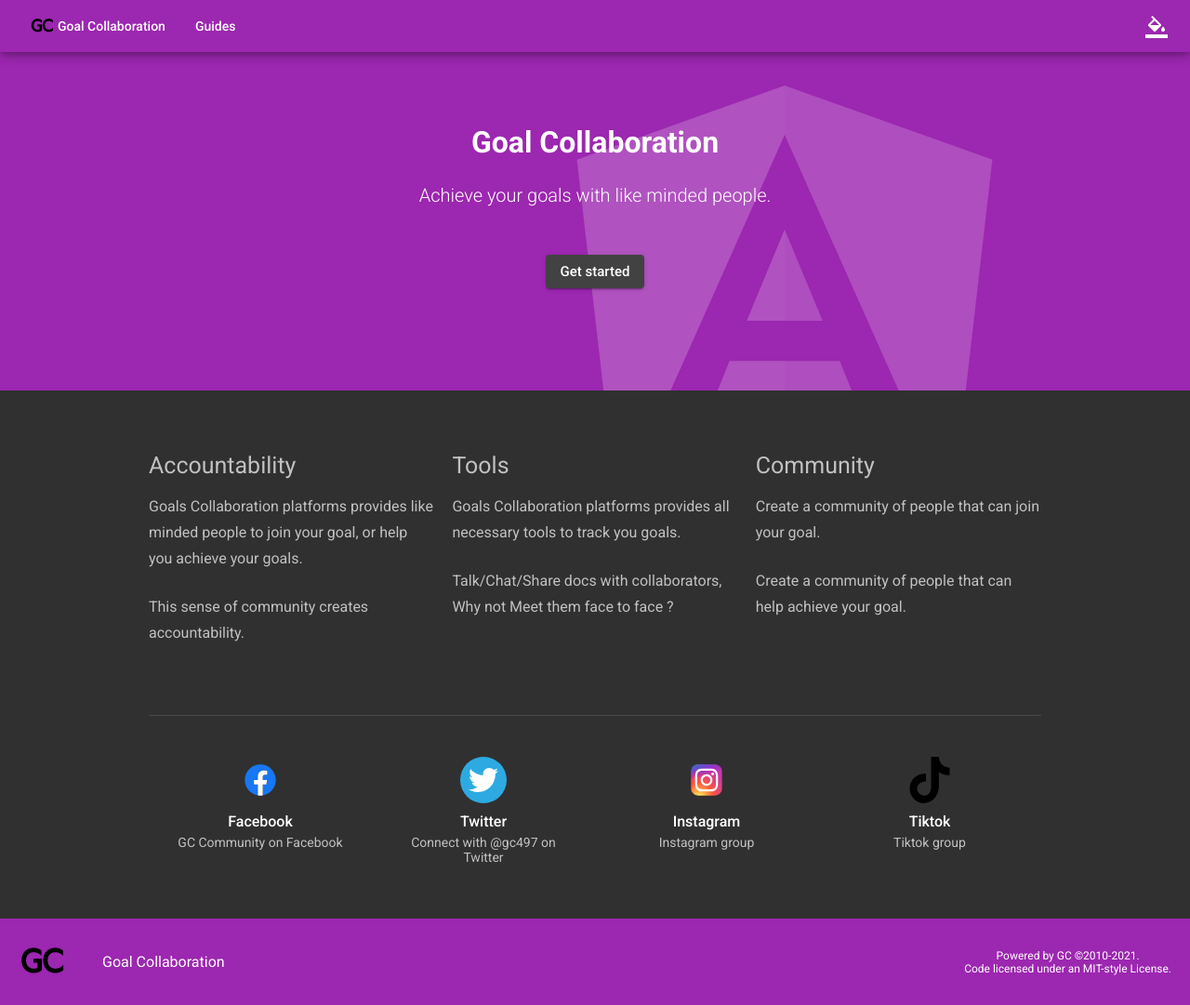
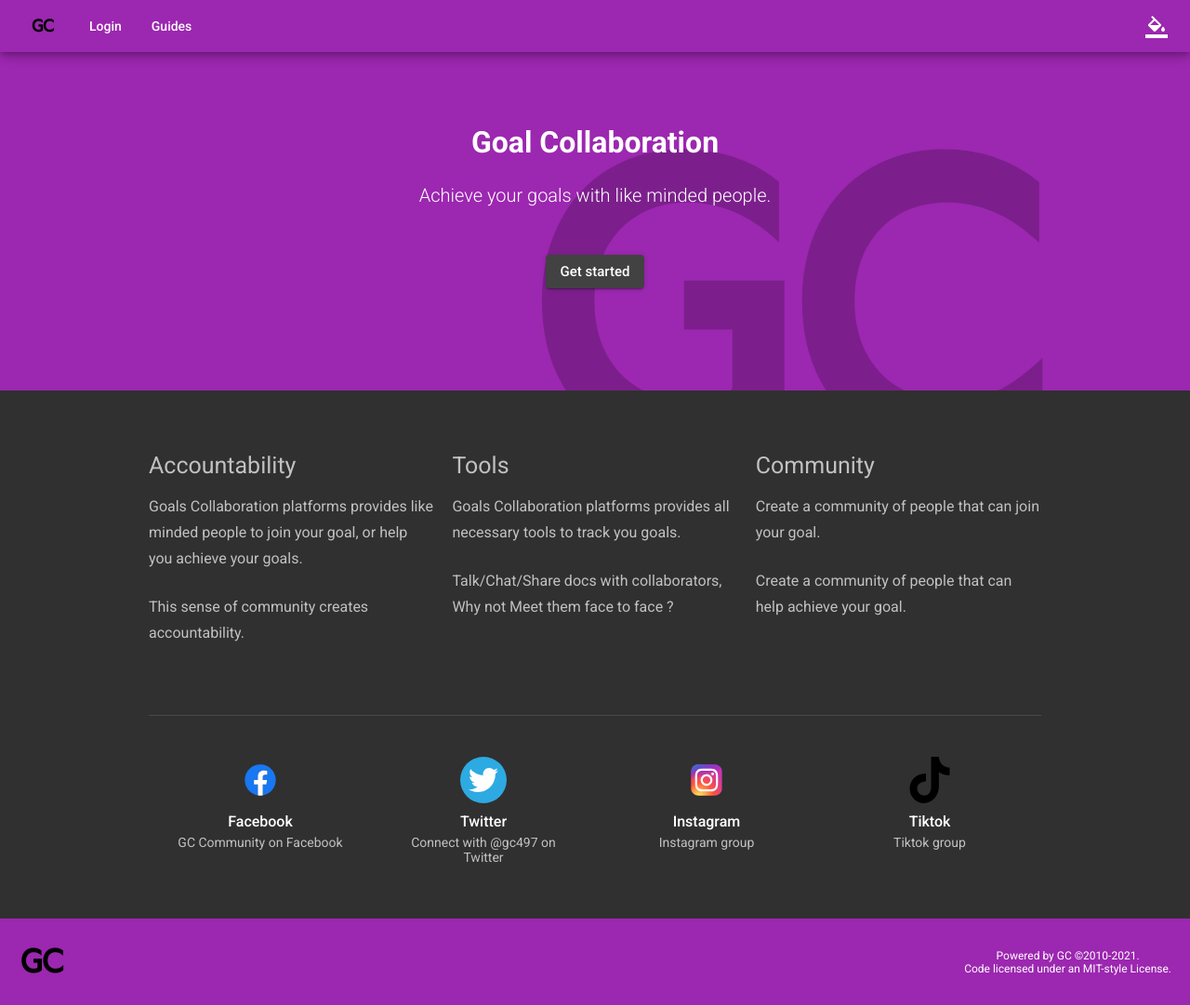
Before and after one commit to salman497/gc, an Angular app: page / in a window 1280 px wide. Shown: the whole page at 93% size. Built offline with nearby package versions, Linux system fonts and the light colour scheme.

Commit message:
chore: update icons

```diff
--- a/apps/gc-web/src/app/pages/homepage/homepage.scss
+++ b/apps/gc-web/src/app/pages/homepage/homepage.scss
@@ -11,7 +11,7 @@ $margin-promotion-sections-small: 15px;
 .docs-header-background::before {
   content: '';
   position: absolute;
-  background-image: url('../../../assets/img/homepage/angular-white-transparent.svg');
+  background-image: url('../../../assets/img/gc-logo.svg');
   background-size: 600px;
   top: 0;
   bottom: 0;
--- a/apps/gc-web/src/app/shared/footer/footer.html
+++ b/apps/gc-web/src/app/shared/footer/footer.html
@@ -5,7 +5,7 @@
         <img class="docs-footer-angular-logo"
           src="../../../assets/img/gc-logo.svg"
           alt="Goal Collaboration icon">
-        <span><a href="https://gc497.azurewebsites.net/">Goal Collaboration</a></span>
+        <span><a href="https://gc497.azurewebsites.net/"></a></span>
       </div>
     </div>
 
--- a/apps/gc-web/src/app/shared/navbar/navbar.html
+++ b/apps/gc-web/src/app/shared/navbar/navbar.html
@@ -8,10 +8,13 @@
   </div>
   <a mat-button class="docs-button" routerLink="/" aria-label="Goal Collaboration">
     <img class="docs-angular-logo" src="../../../assets/img/gc-logo.svg" alt="angular">
-    <span>Goal Collaboration</span>
+    <span></span>
   </a>
   <!-- <a mat-button class="docs-navbar-hide-small docs-button" *ngFor="let key of sectionKeys" [routerLink]="key"
     routerLinkActive="docs-navbar-header-item-selected">{{sections[key].name}}</a> -->
+    <a mat-button class="docs-navbar-hide-small docs-button" routerLink="login"
+    routerLinkActive="docs-navbar-header-item-selected">Login</a>
+
   <a mat-button class="docs-navbar-hide-small docs-button" routerLink="guides"
     routerLinkActive="docs-navbar-header-item-selected">Guides</a>
   <div class="flex-spacer"></div>
@@ -31,6 +34,8 @@
  </a>-->
 </nav>
 <nav class="docs-navbar docs-navbar-show-small" aria-label="Section Nav Bar">
-  <a mat-button class="docs-navbar-link" *ngFor="let key of sectionKeys" [routerLink]="key">{{sections[key].name}}</a>
+  <!-- <a mat-button class="docs-navbar-link" *ngFor="let key of sectionKeys" [routerLink]="key">{{sections[key].name}}</a> -->
+  <a mat-button class="docs-navbar-link" routerLink="login">Login</a>
   <a mat-button class="docs-navbar-link" routerLink="guides">Guides</a>
+
 </nav>
```
Also changed, not shown: apps/gc-web/src/assets/img/homepage/angular-white-transparent.svg (deleted).
